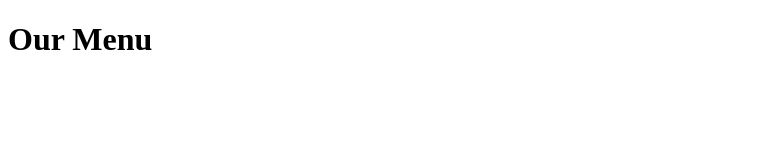
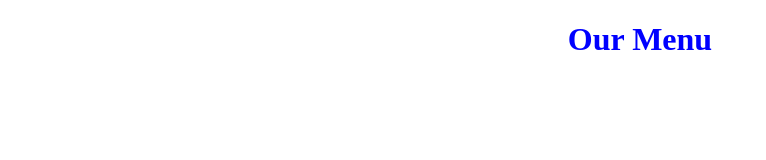
Before and after one commit to IrisSantaAna/solution-mod3, a plain HTML site: page site/index.html in a window 1280 px wide. Shown: the whole page, without its empty margins (0-766 px from the left). Drawn offline with Linux system fonts and the light colour scheme.

Commit message:
Tiny modification

```diff
--- a/site/index.html
+++ b/site/index.html
@@ -1,6 +1,9 @@
 <!DOCTYPE html>
 <html>
 <head>
+	<meta charset="utf-8">
+	<meta name="viewport" content="width=device-width, initial-scale=1">
+	<link rel="stylesheet" type="text/css" href="css/style.css">
 	<title>Module 3 Solution</title>
 </head>
 <body>
```
